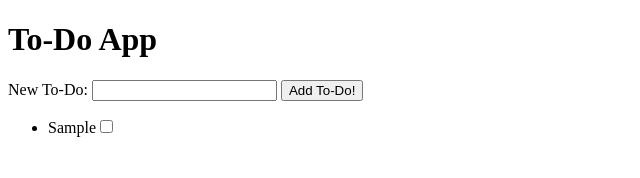
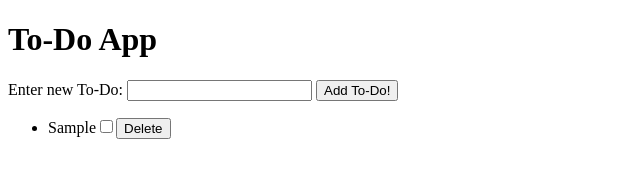
Before and after one commit to jespos/to-do-app, a plain HTML site: page index.html in a window 1280 px wide. Both pictures are taken after typing "Sample" into the empty fields and a click on the button "Add To-Do!". Shown: the whole page, without its empty margins (0-640 px from the left). Drawn offline with Linux system fonts and the light colour scheme.

```diff
--- a/app.js
+++ b/app.js
@@ -1,37 +1,63 @@
 function onReady() {
   let toDos = []; //emtpy array of the to-dos that will be entered
   const addToDoForm = document.getElementById('addToDoForm'); // writing this lets us access the html FORM
+  let id= 0;
 
+  function renderTheUI() {
+    const toDoList = document.getElementById('toDoList'); //access the <ul>
+
+    toDoList.textContent = ''; //each time we call the renderTheUI() function, it will add new li to the ul. So before the forEach() function, we need to set newLi to an empty string.
+
+    toDos.forEach(function(toDo) { //forEach takes a function and applies it to each item in the array - in this case our array is toDo. This is how we render each to-do in the array as a li in the ul
+      const newLi = document.createElement('li'); // create a new <li>
+      const checkbox = document.createElement('input'); // create a new input
+      checkbox.type = "checkbox"; //set the input's type to 'checkbox'
+
+      const deleteButton = document.createElement('button');
+      deleteButton.textContent = "Delete";
+
+      deleteButton.addEventListener('click', event => {
+        toDos = toDos.filter(function(item){
+          return item.id !== toDo.id;
+        })
+        renderTheUI();
+      });
+
+      checkbox.addEventListener('change', event => {
+        checkedToDos = toDos.filter(function(item){
+          return item.id == toDo.id;
+        })
+        let result = checkedToDos.complete = !checkedToDos.complete;
+        return result;
+      });
+
+
+      newLi.textContent = toDo.title;
+      toDoList.appendChild(newLi); //add the new <li> to the <ul>
+      newLi.appendChild(checkbox); //add the checkbox to the <li>
+      newLi.appendChild(deleteButton); //add the delete button to the <li>
+
+
+    });
+  };
 
   function createNewToDo() { //creating a new to-do, changes the state. This function will update our array of to-dos
     const newToDoText = document.getElementById('newToDoText'); // this gets us the text (or 'title') of what the user types in
     if (!newToDoText.value) { return; }
     toDos.push( {                  //we are adding the todo to the array
       title: newToDoText.value,   // this gives us the text value of newToDoText
-      complete: false            // this means the box hasn't been checked b/c they just added it to the list
+      complete: false,           // this means the box hasn't been checked b/c they just added it to the list
+      id: id
     });
+
+    id++;
+
     newToDoText.value = ''; // this clears the text input so the user can enter a new to-do
 
     renderTheUI(); // call renderTheUI() each time the state changes. So far, the only time the state changes is when we add a new to-do using the createNewToDo() function
   };
 
-  function renderTheUI() {
-    const toDoList = document.getElementById('toDoList'); //access the <ul>
 
-    toDoList.textContent = ''; //each time we call the renderTheUI() function, it will add new lis to the ul. So before the forEach() function, we need to set newLi to an empty string.
-
-    toDos.forEach(function(toDo) { //forEach takes a function and applies it to each item in the array - in this case our array is toDo. This is how we render each to-do in the array as a li in the ul
-      const newLi = document.createElement('li'); // create a new <li>
-      const checkbox = document.createElement('input'); // create a new input
-      checkbox.type = "checkbox"; //set the input's type to 'checkbox'
-
-      newLi.textContent = toDo.title;
-
-      toDoList.appendChild(newLi); //add the new <li> to the <ul>
-      newLi.appendChild(checkbox); //add the checkbox to the <li>
-
-    });
-  };
 
 
   addToDoForm.addEventListener('submit', event => { // adding an event listener to our form
@@ -40,6 +66,8 @@ function onReady() {
   });
 
   renderTheUI(); //renders UI based on the current state. When the app first loads the state will be an empty input box and button
+
+
 };
 
 
--- a/index.html
+++ b/index.html
@@ -7,7 +7,7 @@
   <body>
     <h1>To-Do App</h1>
     <form id="addToDoForm">
-      <label for="newToDoText"> New To-Do: </label>
+      <label for="newToDoText"> Enter new To-Do: </label>
       <input type="text" id="newToDoText">
       <button type="submit"> Add To-Do!</button>
     </form>
```
